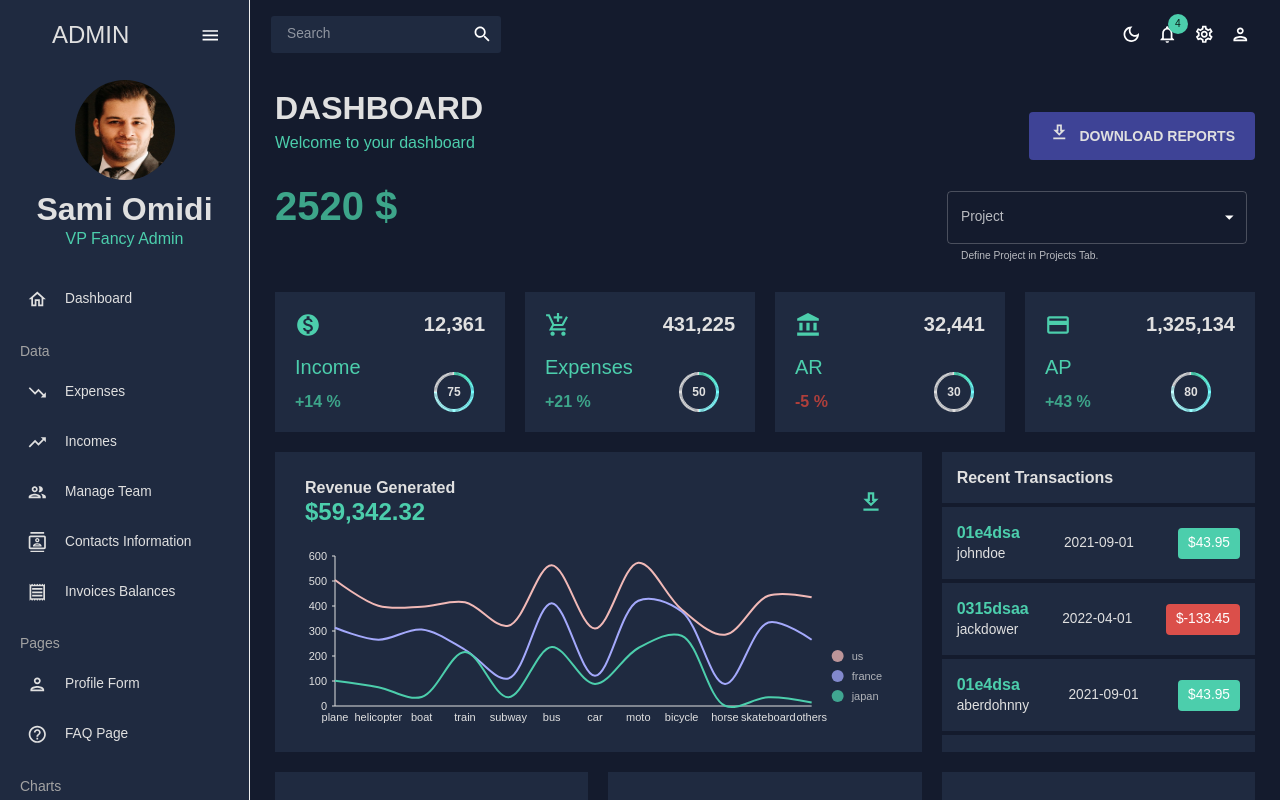
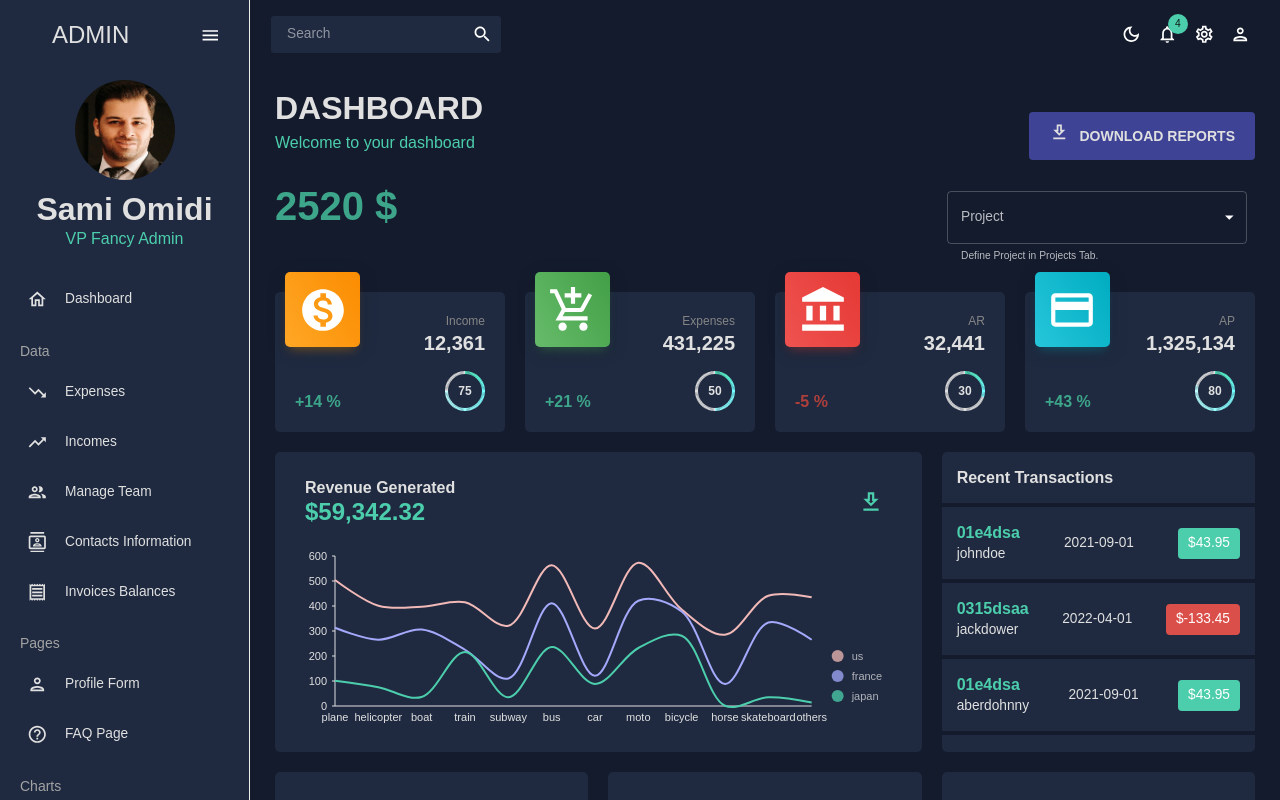
Before and after one commit to Samiomidi/cost-management, a Next.js app: page / in a window 1280 px wide. Built offline with nearby package versions, Linux system fonts and the light colour scheme.

Commit message:
stat box updated

```diff
--- a/components/statBox/StatBox.js
+++ b/components/statBox/StatBox.js
@@ -4,7 +4,16 @@ import ProgressCircle from "../ProgressCircle";
 import useMediaQuery from "@mui/material/useMediaQuery";
 import { Fragment } from "react";
 
-const StatBox = ({ title, subtitle, icon, progress, change, desc }) => {
+const StatBox = ({
+  title,
+  subtitle,
+  icon,
+  progress,
+  change,
+  desc,
+  iconBg,
+  iconShadow,
+}) => {
   const theme = useTheme();
   const colors = tokens(theme.palette.mode);
   const isMobile = useMediaQuery("(max-width:600px)");
@@ -17,32 +26,30 @@ const StatBox = ({ title, subtitle, icon, progress, change, desc }) => {
       justifyContent="space-between"
       gridColumn={isMobile ? "span 2" : "span 3"}
       backgroundColor={colors.primary[400]}
+      position="relative"
+      borderRadius="5px"
     >
+      <Box
+        position="absolute"
+        width="75px"
+        height="75px"
+        boxShadow={iconShadow}
+        borderRadius="5px"
+        left="10px"
+        top="-20px"
+        display="flex"
+        justifyContent="center"
+        alignItems="center"
+        sx={{ background: iconBg }}
+      >
+        {icon}
+      </Box>
       <Box
         display="flex"
         flexDirection="column"
-        justifyContent="space-between"
-        alignItems="flex-start"
+        justifyContent="flex-end"
+        alignItems="flex-end"
       >
-        <Typography
-          variant={isMobile ? "h6" : "h5"}
-          sx={{ color: colors.secondary[500] }}
-        >
-          {icon}
-        </Typography>
-        <Tooltip
-          title={desc}
-          TransitionComponent={Fade}
-          TransitionProps={{ timeout: 600 }}
-          followCursor
-        >
-          <Typography
-            variant={isMobile ? "h5" : "h4"}
-            sx={{ color: colors.secondary[500] }}
-          >
-            {subtitle}
-          </Typography>
-        </Tooltip>
         <Typography
           variant={isMobile ? "h6" : "h5"}
           fontWeight="bold"
@@ -56,16 +63,28 @@ const StatBox = ({ title, subtitle, icon, progress, change, desc }) => {
       <Box
         display="flex"
         flexDirection="column"
-        justifyContent="space-between"
-        alignItems="center"
+        justifyContent="flex-start"
+        alignItems="flex-end"
       >
+        <Tooltip
+          title={desc}
+          TransitionComponent={Fade}
+          TransitionProps={{ timeout: 600 }}
+          followCursor
+        >
+          <Typography variant="subtitle2" sx={{ color: colors.gray[400] }}>
+            {subtitle}
+          </Typography>
+        </Tooltip>
         <Typography
           variant={isMobile ? "h5" : "h4"}
           fontWeight="bold"
           sx={{ color: colors.gray[100] }}
+          mb="15px"
         >
           {title}
         </Typography>
+
         <ProgressCircle
           selectedValue={progress * 100}
           maxValue={100}
--- a/components/statBox/StatBoxes.js
+++ b/components/statBox/StatBoxes.js
@@ -19,6 +19,8 @@ function StatBoxes({ data }) {
         change={stat.change}
         icon={stat.icon}
         desc={stat.desc}
+        iconBg={stat.iconBg}
+        iconShadow={stat.iconShadow}
       />
     );
   });
--- a/data/mockData.js
+++ b/data/mockData.js
@@ -11,16 +11,22 @@ export const mockDataStatBox = [
     subtitle: "Income",
     progress: "0.75",
     change: "+14",
-    icon: <MonetizationOnIcon sx={{ fontSize: "26px" }} />,
+    icon: <MonetizationOnIcon sx={{ fontSize: "50px" }} />,
     desc: "",
+    iconBg: "linear-gradient(60deg, #ffa726, #fb8c00)",
+    iconShadow:
+      "0 4px 20px 0 rgba(0, 0, 0,.14), 0 7px 10px -5px rgba(255, 152, 0,.4);",
   },
   {
     title: "431,225",
     subtitle: "Expenses",
     progress: "0.50",
     change: "+21",
-    icon: <AddShoppingCartSharpIcon sx={{ fontSize: "26px" }} />,
+    icon: <AddShoppingCartSharpIcon sx={{ fontSize: "50px" }} />,
     desc: "",
+    iconBg: "linear-gradient(60deg, #66bb6a, #43a047)",
+    iconShadow:
+      "0 4px 20px 0 rgba(0, 0, 0,.14), 0 7px 10px -5px rgba(76, 175, 80,.4)",
   },
   {
     title: "32,441",
@@ -29,19 +35,25 @@ export const mockDataStatBox = [
     change: "-5",
     icon: (
       <AccountBalanceIcon
-        sx={{ fontSize: "26px" }}
+        sx={{ fontSize: "50px" }}
         // sx={{ color: colors.secondary[600], fontSize: "26px" }}
       />
     ),
     desc: "Accounts receivable (AR) are funds the company expects to receive from customers and partners. AR is listed as a current asset on the balance sheet.",
+    iconBg: "linear-gradient(60deg, #ef5350, #e53935)",
+    iconShadow:
+      "0 4px 20px 0 rgba(0, 0, 0,.14), 0 7px 10px -5px rgba(244, 67, 54,.4)",
   },
   {
     title: "1,325,134",
     subtitle: "AP",
     progress: "0.80",
     change: "+43",
-    icon: <CreditCardIcon sx={{ fontSize: "26px" }} />,
+    icon: <CreditCardIcon sx={{ fontSize: "50px" }} />,
     desc: "A company’s accounts payable (AP) ledger lists its short-term liabilities — obligations for items purchased from suppliers, for example, and money owed to creditors.",
+    iconBg: "linear-gradient(60deg, #26c6da, #00acc1)",
+    iconShadow:
+      "0 4px 20px 0 rgba(0, 0, 0,.14), 0 7px 10px -5px rgba(0, 172, 193,.4)",
   },
 ];
 
--- a/pages/dashboard.js
+++ b/pages/dashboard.js
@@ -125,6 +125,7 @@ const Dashboard = ({ isLoading }) => {
               gridColumn="span 8"
               gridRow="span 2"
               backgroundColor={colors.primary[400]}
+              borderRadius="5px"
             >
               <Box
                 mt="25px"
@@ -179,6 +180,7 @@ const Dashboard = ({ isLoading }) => {
             gridRow="span 2"
             backgroundColor={colors.primary[400]}
             overflow="auto"
+            borderRadius="5px"
           >
             <Box
               display="flex"
@@ -239,6 +241,7 @@ const Dashboard = ({ isLoading }) => {
             gridRow="span 2"
             backgroundColor={colors.primary[400]}
             p="30px"
+            borderRadius="5px"
           >
             <Typography variant="h5" fontWeight="600">
               Campaign
@@ -249,7 +252,17 @@ const Dashboard = ({ isLoading }) => {
               alignItems="center"
               mt="25px"
             >
-              <ProgressCircle size="125" />
+              <ProgressCircle
+                selectedValue={65}
+                maxValue={100}
+                textColor={colors.gray[100]}
+                activeStrokeColor={colors.secondary[500]}
+                withGradient
+                backgroundColor={colors.primary[400]}
+                strokeWidth={5}
+                radius={60}
+                valueFontSize={20}
+              />
               <Typography
                 variant="h5"
                 color={colors.secondary[500]}
@@ -270,6 +283,7 @@ const Dashboard = ({ isLoading }) => {
               router.push("/bar");
             }}
             sx={{ cursor: "pointer" }}
+            borderRadius="5px"
           >
             <Typography
               variant="h5"
@@ -291,6 +305,7 @@ const Dashboard = ({ isLoading }) => {
               router.push("/geography");
             }}
             sx={{ cursor: "pointer" }}
+            borderRadius="5px"
           >
             <Typography
               variant="h5"
```
Also changed, not shown: components/ProgressCircle.js (+0 -23 lines).
